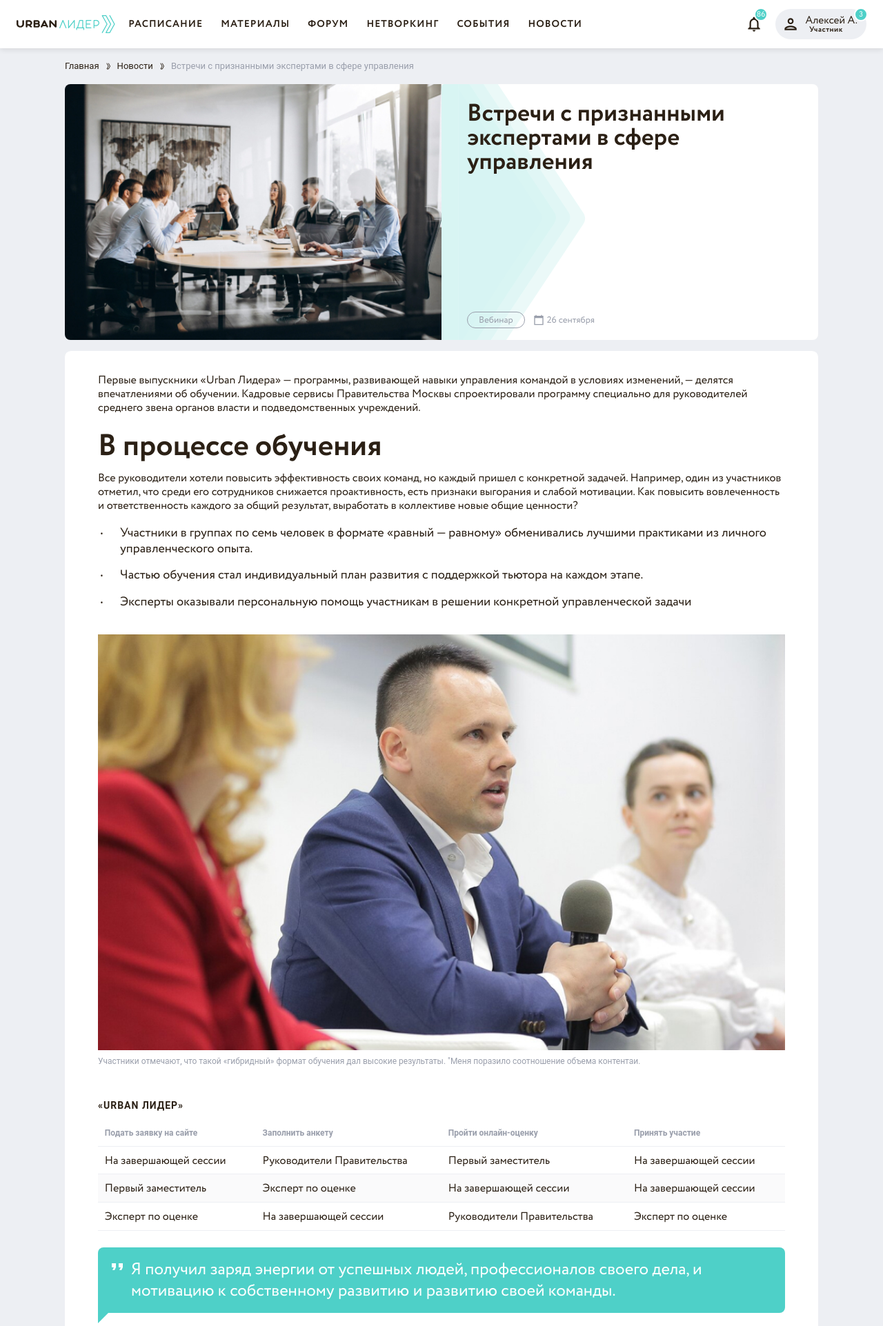
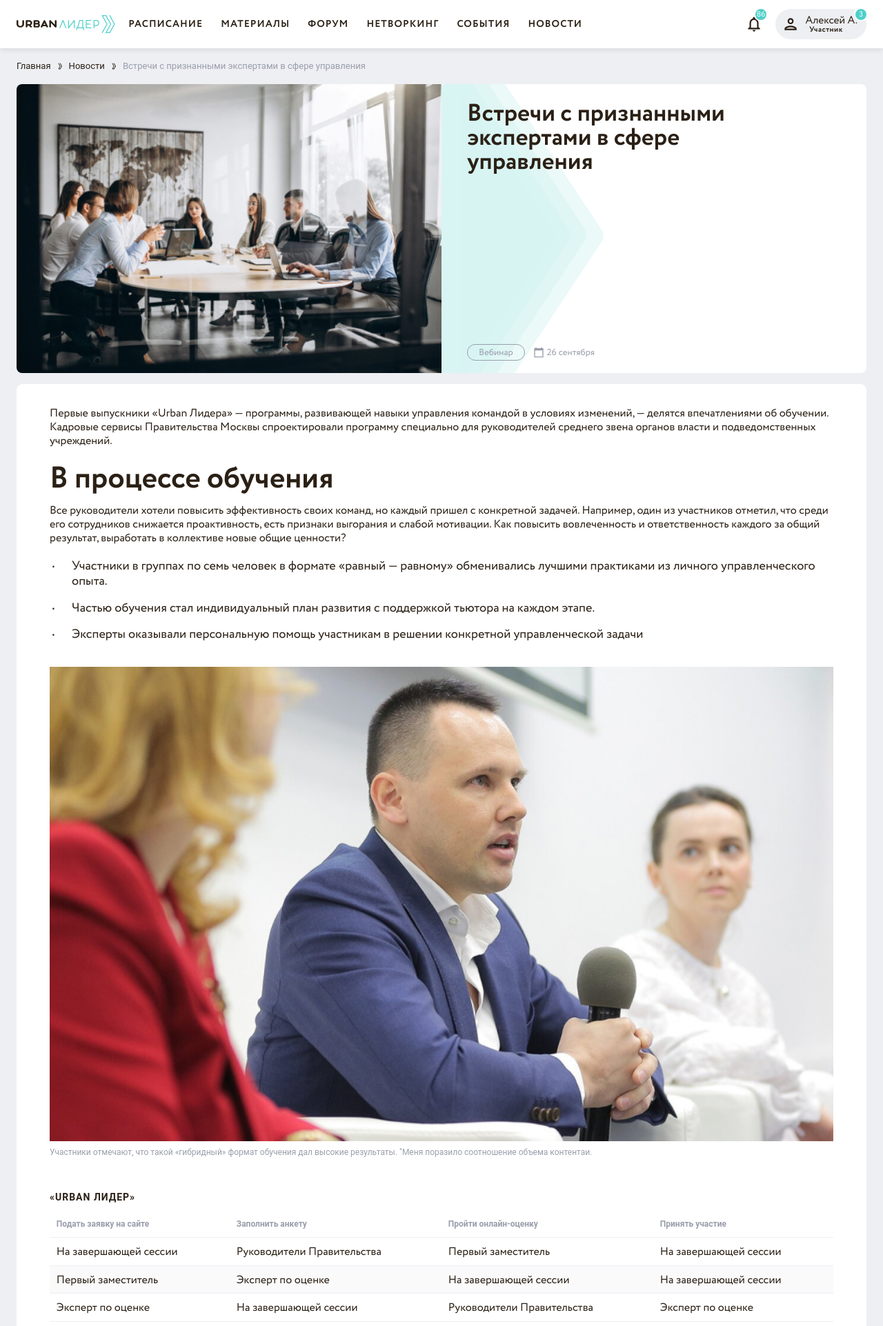
Before and after one commit to MegaFronTeam/0018Urban, a web app: file public/11-1-news-item.html in a window 1280 px wide. Shown: the top 1923 px of the page at 69% size. Run offline with its HTML, style and script files only (its server is not run), Linux system fonts and the light colour scheme; some web fonts are replaced.

Commit message:
cont-fluid added

```diff
--- a/public/11-1-news-item.html
+++ b/public/11-1-news-item.html
@@ -73,7 +73,7 @@
 			</header>
 			<!-- end header-->
 			<main>
-				<div class="container">
+				<div class="container-fluid">
 					<nav class="swiper breadcrumb-slider--js" aria-label="breadcrumb">
 						<ol class="breadcrumb swiper-wrapper" itemscope="itemscope" itemtype="http://schema.org/BreadcrumbList">
 							<li class="breadcrumb-item swiper-slide" itemprop="itemListElement" itemscope="itemscope" itemtype="http://schema.org/ListItem"><a href="/" itemprop="item"><span itemprop="name">Главная</span>
@@ -87,7 +87,7 @@
 				</div>
 				<!-- start newsItemHeader-->
 				<div class="newsItemHeader section" id="headerBlock">
-					<div class="newsItemHeader__container container">
+					<div class="newsItemHeader__container container-fluid">
 						<div class="newsItemHeader__row row">
 							<div class="newsItemHeader__text-block col-sm-6 order-sm-2">
 								<h1>Встречи с&nbsp;признанными экспертами в&nbsp;сфере управления</h1>
@@ -111,7 +111,7 @@
 				<!-- end newsItemHeader-->
 				<!-- start sNewsItem-->
 				<section class="sNewsItem section" id="sNewsItem">
-					<div class="container">
+					<div class="container-fluid">
 						<div class="sNewsItem__wrap">
 							<p>Первые выпускники &laquo;Urban Лидера&raquo;&nbsp;&mdash; программы, развивающей навыки управления командой в&nbsp;условиях изменений,&nbsp;&mdash; делятся впечатлениями об&nbsp;обучении. Кадровые сервисы Правительства Москвы спроектировали программу специально для руководителей среднего звена органов власти и&nbsp;подведомственных учреждений.</p>
 							<h2>В процессе обучения</h2>
--- a/sourse/pug/blocks/headerBlock/_headerBlock.pug
+++ b/sourse/pug/blocks/headerBlock/_headerBlock.pug
@@ -20,7 +20,7 @@ mixin headerBlock(title,p,network)
 mixin newsItemHeader
 	// start newsItemHeader
 	+b.newsItemHeader.section#headerBlock&attributes(attributes)
-		+e.container.container
+		+e.container.container-fluid
 			+e.row.row
 				+e.text-block.col-sm-6.order-sm-2
 					h1 Встречи с&nbsp;признанными экспертами в&nbsp;сфере управления
--- a/sourse/pug/blocks/headerBlock/_headerBlock.scss
+++ b/sourse/pug/blocks/headerBlock/_headerBlock.scss
@@ -116,7 +116,7 @@
 	padding-top: 0;
 	padding-bottom: 16px;
 	&__container {
-		max-width: 1024px
+		max-width: 1584px;
 	}
 	&__row {
 		--bs-gutter-x: 0;
--- a/sourse/pug/blocks/sNewsItem/_sNewsItem.pug
+++ b/sourse/pug/blocks/sNewsItem/_sNewsItem.pug
@@ -1,7 +1,7 @@
 mixin sNewsItem(data)
 	// start sNewsItem
 	+b.SECTION.sNewsItem.section#sNewsItem&attributes(attributes)
-		.container
+		.container-fluid
 			+e.wrap
 				p Первые выпускники &laquo;Urban Лидера&raquo;&nbsp;&mdash; программы, развивающей навыки управления командой в&nbsp;условиях изменений,&nbsp;&mdash; делятся впечатлениями об&nbsp;обучении. Кадровые сервисы Правительства Москвы спроектировали программу специально для руководителей среднего звена органов власти и&nbsp;подведомственных учреждений.
 				h2 В процессе обучения
--- a/sourse/pug/pages/11-1-news-item.pug
+++ b/sourse/pug/pages/11-1-news-item.pug
@@ -28,7 +28,7 @@ block pagecontent
 	+header()
 		+top-nav()
 	main
-		.container
+		.container-fluid
 			+breadcrumb('Главная', 'Новости', 'Встречи с признанными экспертами в сфере управления')
 		+newsItemHeader
 		+sNewsItem
```
Also changed, not shown: public/css/main.min.css.
